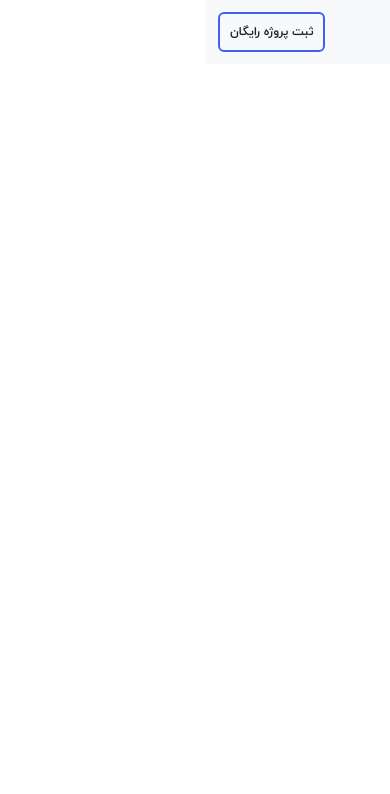
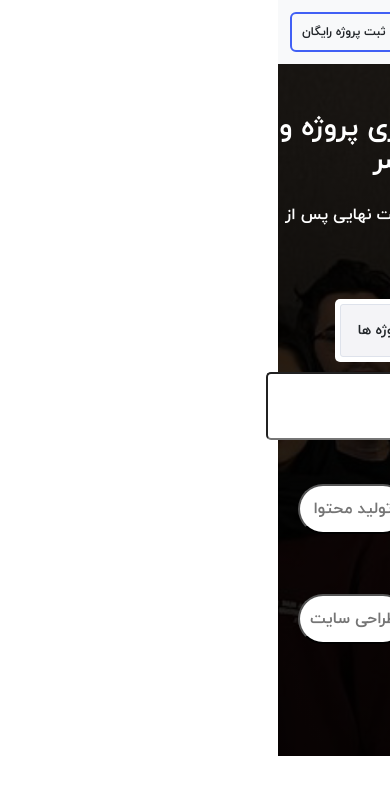
Before and after one commit to mobina-ghafari/karlancer-project, a React (Create React App) app: page / in a window 390 px wide. Shown: the top 794 px of the page. Built offline with nearby package versions, Linux system fonts and the light colour scheme.

Commit message:
App/header/responsive

```diff
--- a/src/App.js
+++ b/src/App.js
@@ -2,12 +2,18 @@ import 'bootstrap/dist/css/bootstrap.min.css';
 import './font/iranyekanwebbold.ttf';
 import './components/main.scss';
 import Navbar from "./components/navbar";
+import Header from './components/header';
 
 
 
 
 function App (){
-  return <Navbar/>
+  return(
+    <>
+    <Navbar/>
+    <Header/>
+    </>
+  )
 }
 
 export default App;
```
